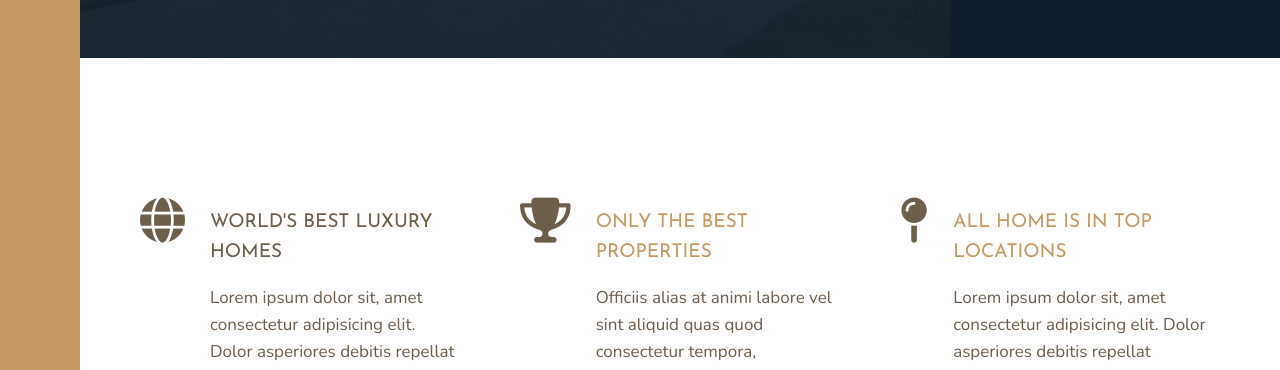
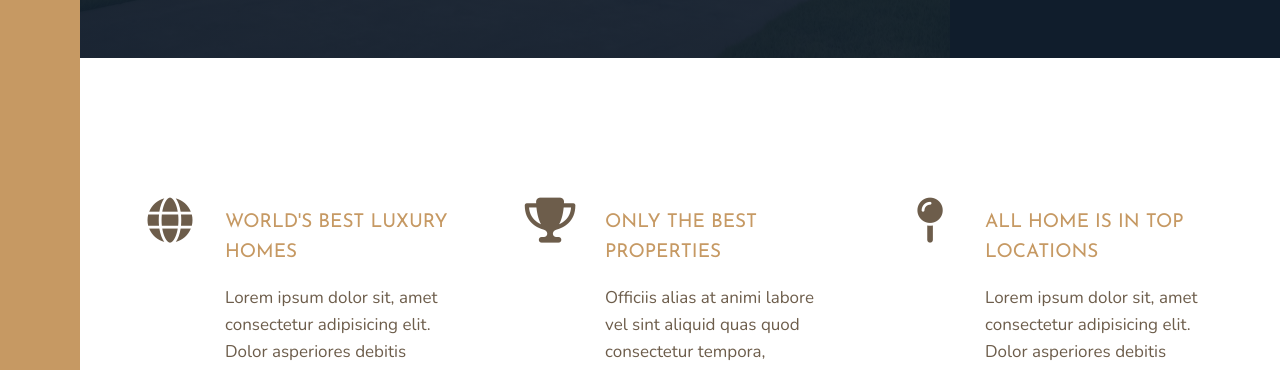
Before and after one commit to prasad-k-s/Nexter, a website: page index.html in a window 1280 px wide. Shown: the part 582-952 px from the top of the page. Drawn offline with nearby package versions, Linux system fonts and the light colour scheme.

Commit message:
fix svg icon size bug in features section

```diff
--- a/index.html
+++ b/index.html
@@ -62,7 +62,7 @@
     <section class="features">
       <div class="feature">
         <i class="fa-solid fa-globe feature__icon"></i>
-        <h4 class="heading-4">World's best luxury homes</h4>
+        <h4 class="heading-4 heading-4--dark">World's best luxury homes</h4>
         <p class="feature__text">
           Lorem ipsum dolor sit, amet consectetur adipisicing elit. Dolor
           asperiores debitis repellat repellendus.
--- a/sass/_features.scss
+++ b/sass/_features.scss
@@ -16,14 +16,20 @@
 .feature {
   display: grid;
 
-  grid-template-columns: min-content 1fr;
+  grid-template-columns: 6rem 1fr;
   row-gap: 1.5rem;
   column-gap: 2.5rem;
+
+  @media only screen and (max-width: $bp-small) {
+  }
 
   &__icon {
     fill: $color-primary;
     font-size: 4.5rem;
     grid-row: 1 / span 2;
+
+    justify-self: center;
+    align-self: start;
 
     transform: translateY(-1rem);
   }
```
Also changed, not shown: css/style.css, 1 other file.
